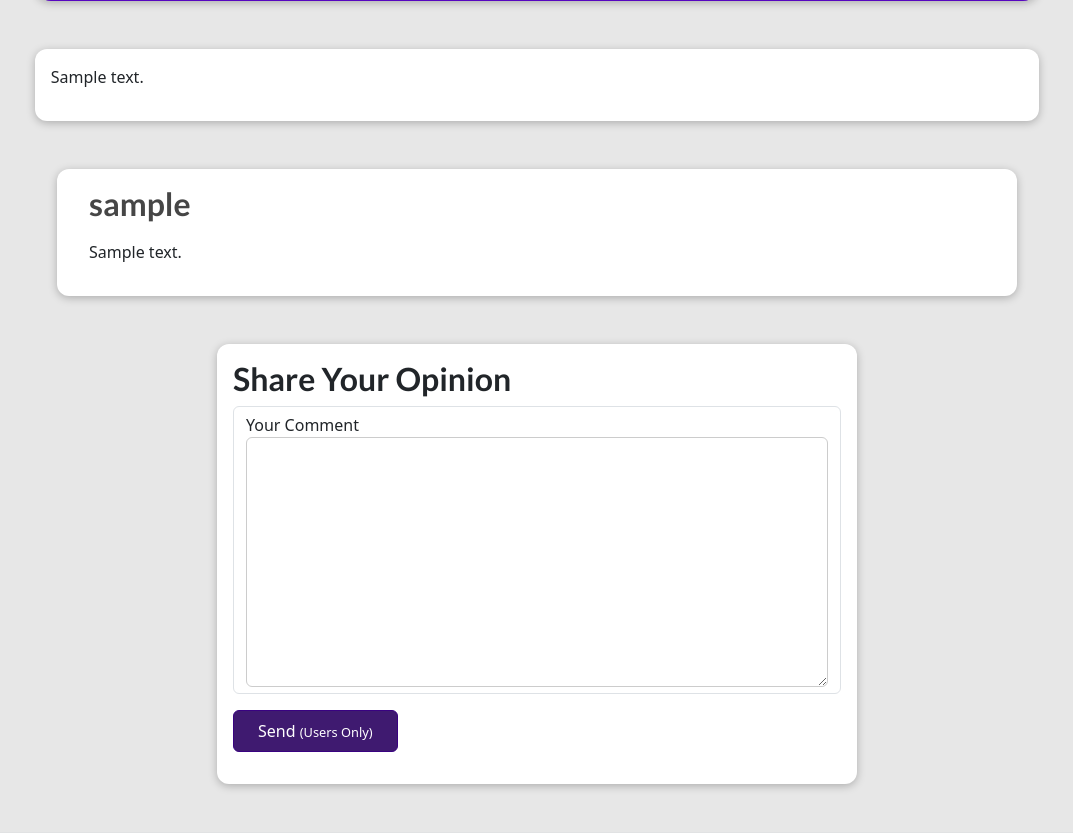
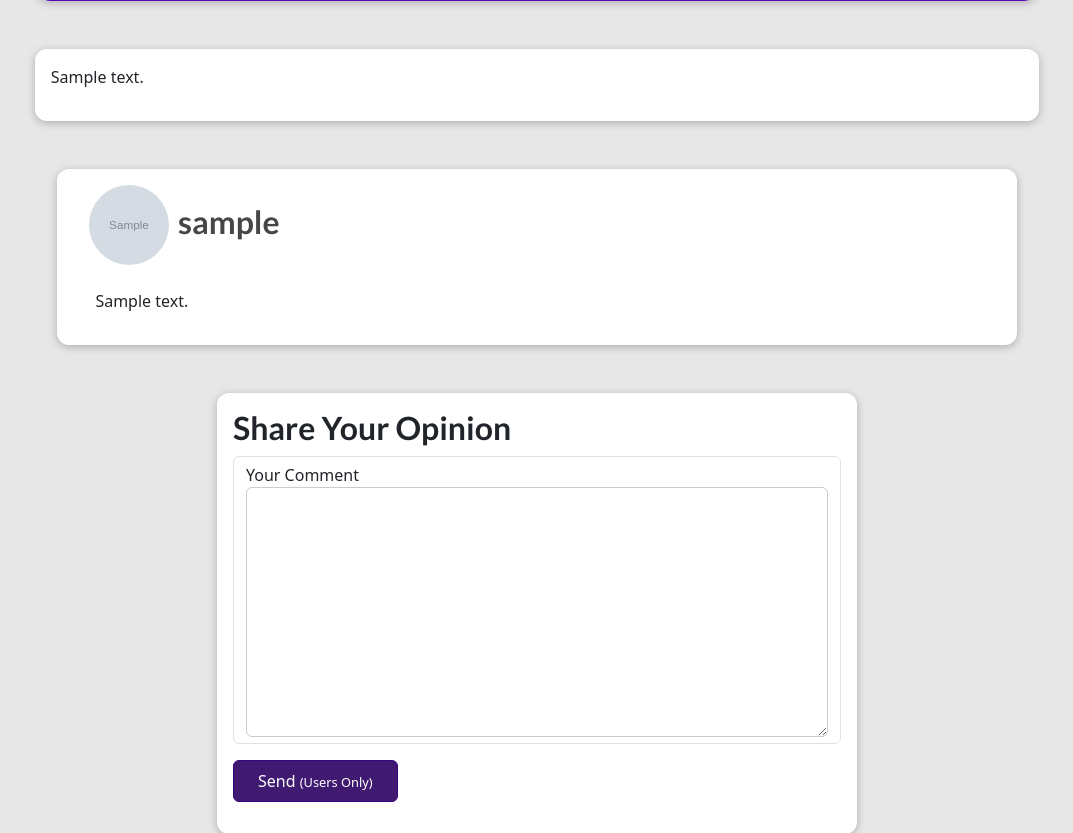
Before and after one commit to Ali-Fattahian/Blog-Project, a Django app: a page that uses Website/blog/templates/blog/post-detail.html in a window 1280 px wide. Shown: the part 933-1766 px from the top of the page, without its empty margins (103-1176 px from the left). Before the commit the page ends 1722 px from the top, so only its background shows below. Run offline with Django 3.2, Linux system fonts and the light colour scheme; tables that the repository leaves empty hold one stand-in row (values such as "Sample post"); grey boxes marked "Sample" are stand-in pictures; some libraries are stand-ins or nearby versions.

Commit message:
add profile picture to comments

```diff
--- a/Website/blog/static/blog/post-detail.css
+++ b/Website/blog/static/blog/post-detail.css
@@ -215,8 +215,22 @@ main {
   border-bottom: none;
 }
 
+#comments .comment-profile-picture {
+  width: 5rem;
+  height: 5rem;
+  border-radius: 50%;
+  display: inline-block;
+  margin-bottom: .5rem;
+  margin-right: .3rem;
+}
+
 #comments h2 {
   color: #464646;
+  display: inline-block;
+}
+
+#comments p {
+  margin-left: .4rem;
 }
 
 #comment-form .button-disabled {
--- a/Website/blog/templates/blog/post-detail.html
+++ b/Website/blog/templates/blog/post-detail.html
@@ -58,6 +58,9 @@
             <ul>
                 {% for comment in comments %}
                     <li>
+                        {% if comment.user.profile.profile_picture %}
+                        <img src="{{ comment.user.profile.profile_picture.url }}" class="comment-profile-picture" alt="{{ comment.user.username }}">
+                        {% endif %}
                         <h2>
                             {{ comment.user.username }}
                         </h2>
```
